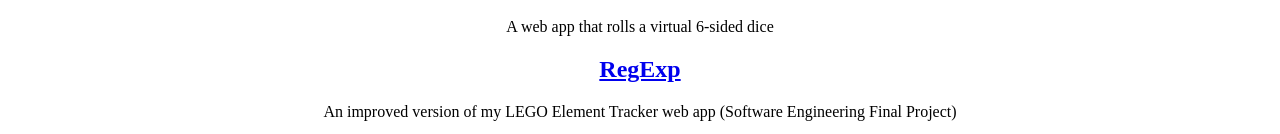
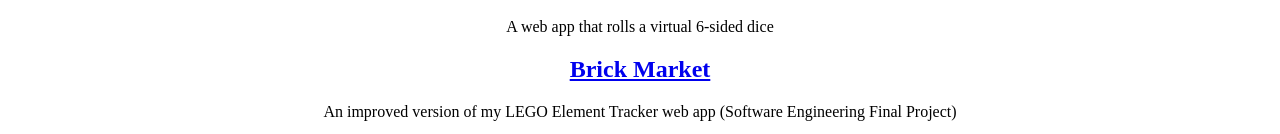
Before and after one commit to mjwelch-lewis/Assignment-Portfolio, a website: page static/index.html in a window 1280 px wide. Shown: the part 926-1060 px from the top of the page. Drawn offline with Linux system fonts and the light colour scheme.

Commit message:
Fixed final project link text

```diff
--- a/static/index.html
+++ b/static/index.html
@@ -29,7 +29,7 @@
     <p>A reimplementation of my Razor Pages LEGO Element Tracker web app utilizing a MEAN development stack:</p>
     <h2><a href="https://dice-roller-project.azurewebsites.net/">Dice Roller</a></h2>
     <p>A web app that rolls a virtual 6-sided dice</p>
-    <h2><a href="https://brickmarket.azurewebsites.net/">RegExp</a></h2>
+    <h2><a href="https://brickmarket.azurewebsites.net/">Brick Market</a></h2>
     <p>An improved version of my LEGO Element Tracker web app (Software Engineering Final Project)</p>
 </body>
 </html>
```
